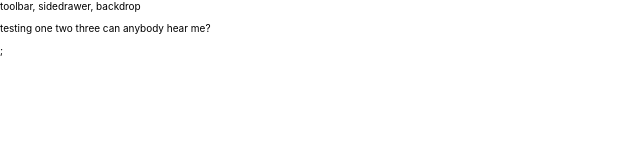
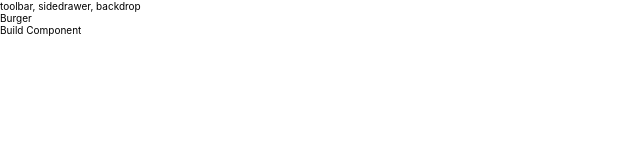
Before and after one commit to git-masi/react-burger-builder, a React (Create React App) app: page / in a window 1280 px wide. Shown: the top 160 px of the page, without its empty margins (0-640 px from the left). Built offline with nearby package versions, Linux system fonts and the light colour scheme.

Commit message:
add burgerbuilder component

```diff
--- a/src/App.js
+++ b/src/App.js
@@ -1,11 +1,12 @@
 import React, { Component } from 'react';
 import Layout from './components/Layout/Layout';
+import BurgerBuilder from './container/BurgerBuilder/BurgerBuilder';
 
 class App extends Component {
   render() {
     return (
       <Layout>
-        <p>testing one two three can anybody hear me?</p>
+        <BurgerBuilder />
       </Layout>
     );
   }
--- a/src/components/Layout/Layout.js
+++ b/src/components/Layout/Layout.js
@@ -1,12 +1,12 @@
 import React from 'react';
 // could also use fragments here
-import Aux from '../../hoc/auxiliary';
+import Aux from '../../hoc/Auxiliary';
 
 const layout = props => (
   <Aux>
     <div>toolbar, sidedrawer, backdrop</div>
     <main>
-      {props.children};
+      {props.children}
     </main>
   </Aux>
 );
--- /dev/null
+++ b/src/container/BurgerBuilder/BurgerBuilder.js
@@ -0,0 +1,15 @@
+import React, { Component } from 'react';
+import Aux from '../../hoc/Auxiliary';
+
+class BurgerBuilder extends Component {
+  render () {
+    return (
+      <Aux>
+        <div>Burger</div>
+        <div>Build Component</div>
+      </Aux>
+    );
+  }
+}
+
+export default BurgerBuilder;
```
